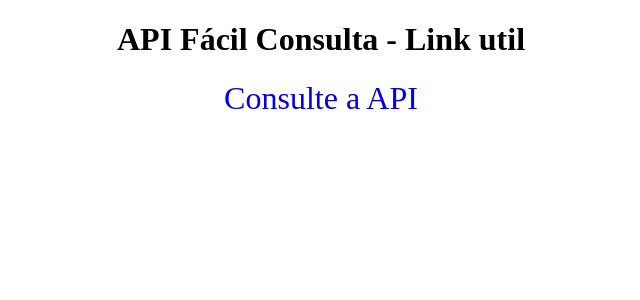
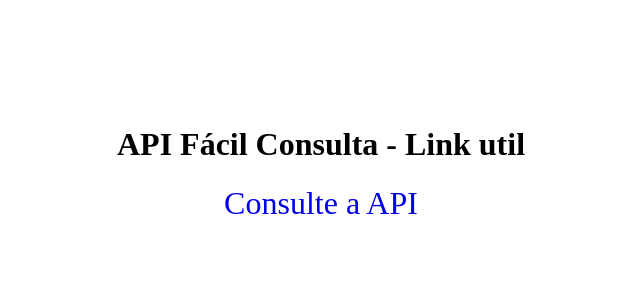
Before and after one commit to elielm14/api-facilconsulta, a Next.js app: page / in a window 1280 px wide. Shown: the top 300 px of the page, without its empty margins (319-959 px from the left). Built offline with nearby package versions, Linux system fonts and the light colour scheme.

Commit message:
ajustando css

```diff
--- a/pages/index.jsx
+++ b/pages/index.jsx
@@ -2,9 +2,9 @@ import React from 'react'
 
 function index() {
   return (
-    <div style={{textAlign: "center"}}>
+    <div style={{textAlign: "center", margin: "10%"}}>
       <h1>API Fácil Consulta - Link util</h1>
-      <a href="http://localhost:3000/api/hello"  style={{fontSize: "2em", textDecoration: "none"}}>Consulte a API</a>
+      <a href="http://localhost:3000/api/data"  style={{fontSize: "2em", textDecoration: "none"}}>Consulte a API</a>
     </div>
   )
 }
```
